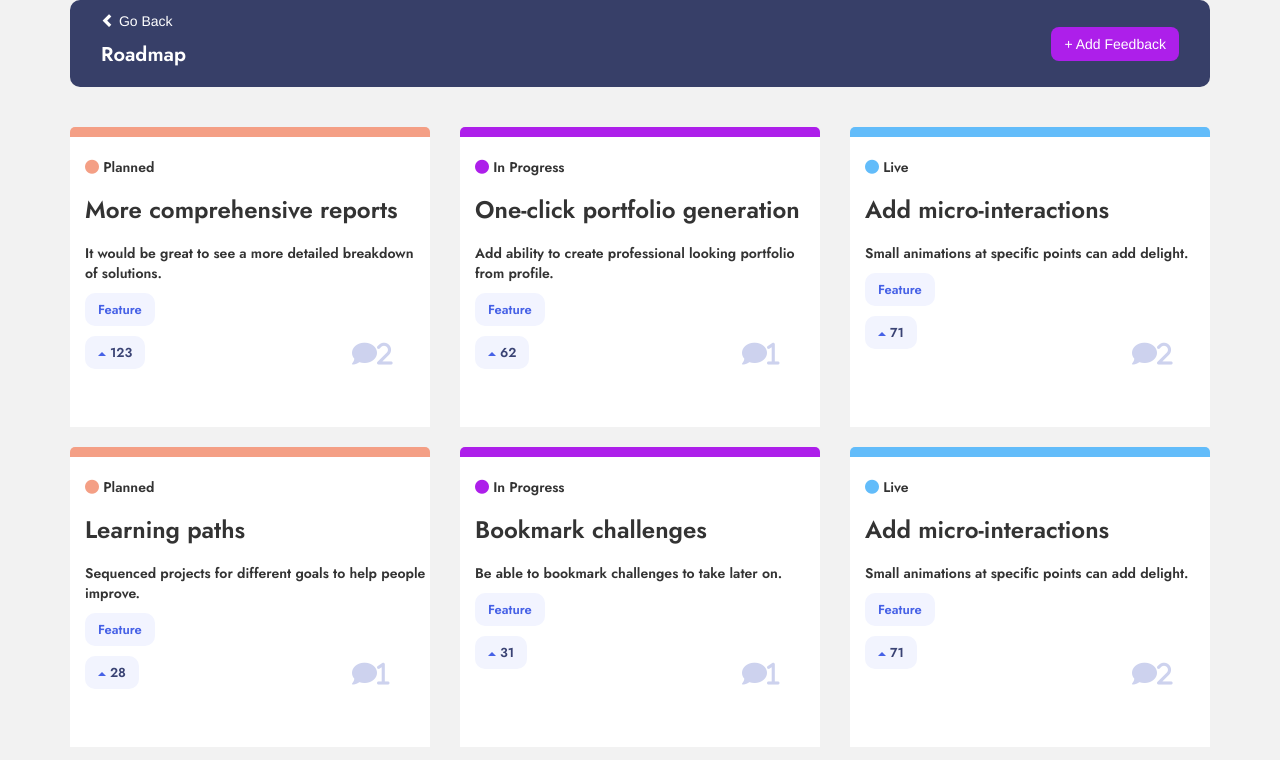
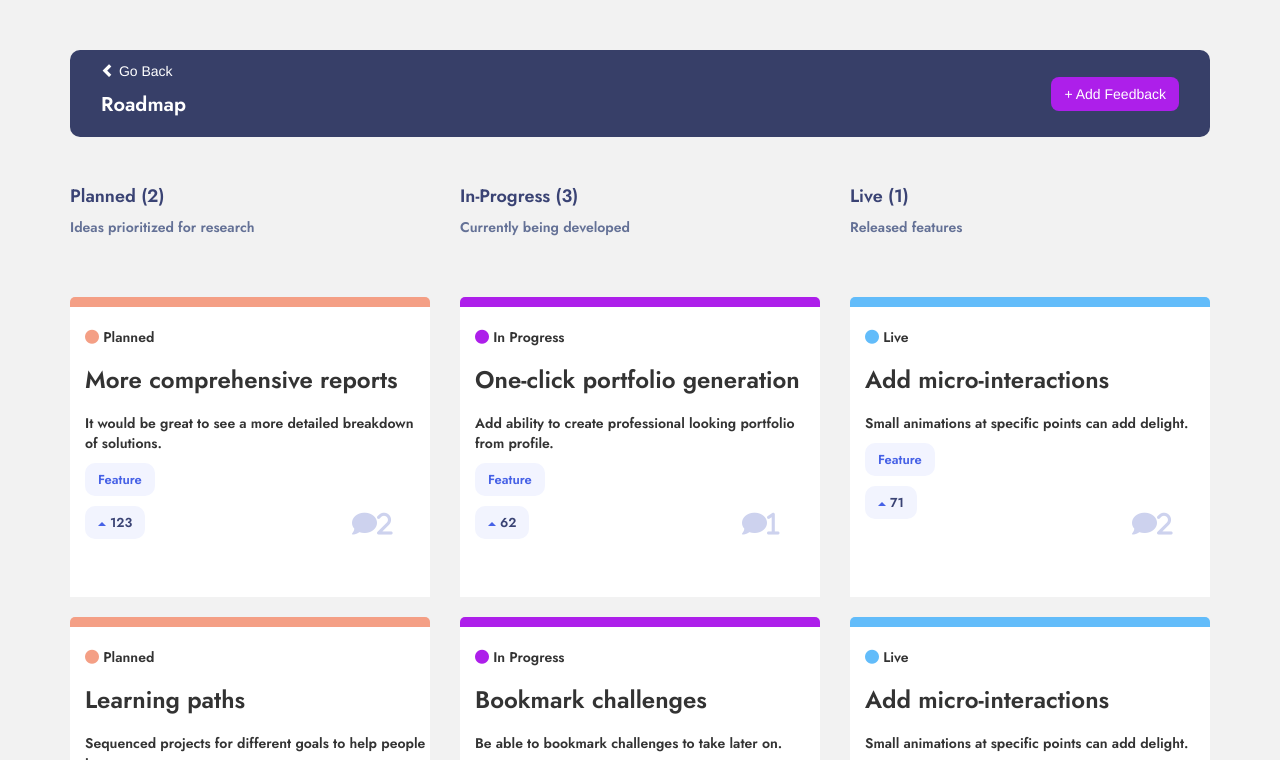
Before and after one commit to zigfr1d/Repolink, a plain HTML site: page index.html in a window 1280 px wide. Shown: the top 760 px of the page. Drawn offline with nearby package versions, Linux system fonts and the light colour scheme.

Commit message:
Repolink

```diff
--- a/css/style.css
+++ b/css/style.css
@@ -9,6 +9,7 @@ body {
   float: left;
 
   border-radius: 10px;
+  margin-top: 50px;
 }
 
 .jost {
@@ -20,7 +21,7 @@ body {
   color: #ffffff;
 }
 .logo {
-  width: 20%;
+  width: 25%;
   min-height: 70px;
   float: left;
   padding-left: 30px;
@@ -28,7 +29,7 @@ body {
   padding-top: 10px;
 }
 .menu {
-  width: 80%;
+  width: 75%;
   min-height: 85px;
   float: left;
   display: flex;
@@ -46,6 +47,66 @@ body {
   min-height: 500px;
   float: left;
   box-sizing: border-box;
+}
+.startblock{
+  width: 100%;
+  height: 100px;
+  float: left;
+  margin-top: 20px;
+  background: #f2f2f2;
+
+
+  font-family: "Jost";
+  box-sizing: border-box;
+
+}
+.startblock h4{
+  color: #3A4374;
+
+}
+.startblock p{
+  color: #647196;
+
+}
+.startblock2{
+  width: 100%;
+  height: 100px;
+  float: left;
+  margin-top: 20px;
+  background: #f2f2f2;
+
+
+  font-family: "Jost";
+  box-sizing: border-box;
+
+}
+.startblock2 h4{
+  color: #3A4374;
+
+}
+.startblock2 p{
+  color: #647196;
+
+}
+.startblock3{
+  width: 100%;
+  height: 100px;
+  float: left;
+  margin-top: 20px;
+  background: #f2f2f2;
+
+
+  font-family: "Jost";
+  box-sizing: border-box;
+
+}
+.startblock3 h4{
+  color: #3A4374;
+
+}
+.startblock3 p{
+  color: #647196;
+
 }
 .block1 {
     position: relative;
@@ -126,3 +187,17 @@ body {
     color: #AD1FEA;
 
 }
+
+
+
+
+
+
+@media only screen and (max-width: 600px) {
+
+
+  .navbar{
+    margin-top: 0;
+
+  }
+}
--- a/index.html
+++ b/index.html
@@ -30,7 +30,8 @@
 <link rel="stylesheet" href="css/style.css">
 </head>
 <body>
-
+    <div class="container-fluid">
+        <div class="row">
             <div class="container">
                 <div class="row">
                     <div class="col-lg-12">
@@ -51,6 +52,10 @@
                         <div class="row">
                             <div class="center">
                                 <div class="col-lg-4">
+                                    <div class="startblock">
+                                        <h4>Planned (2)</h4>
+                                        <p>Ideas prioritized for research</p>
+                                    </div>
 
 
 
@@ -111,6 +116,10 @@
                                     </div>
                                 </div>
                                 <div class="col-lg-4">
+                                    <div class="startblock2">
+                                        <h4>In-Progress (3)</h4>
+                                        <p>Currently being developed</p>
+                                    </div>
 
 
 
@@ -176,6 +185,10 @@
 
 
                                 <div class="col-lg-4">
+                                    <div class="startblock3">
+                                        <h4>Live (1)</h4>
+                                        <p>Released features</p>
+                                    </div>
 
 
 
@@ -258,5 +271,10 @@
                 </div>
             </div>
 
+        </div>
+    </div>
+
+
+
 </body>
 </html>
```
Lines whose indentation alone changed are shown as unchanged.
